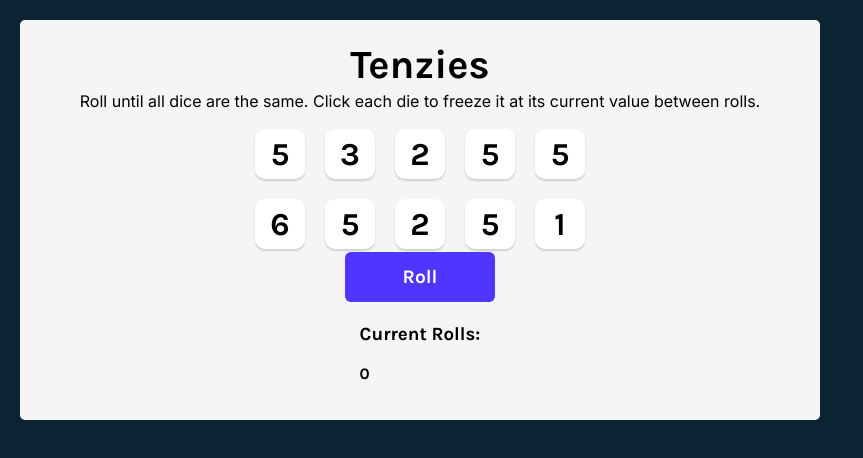
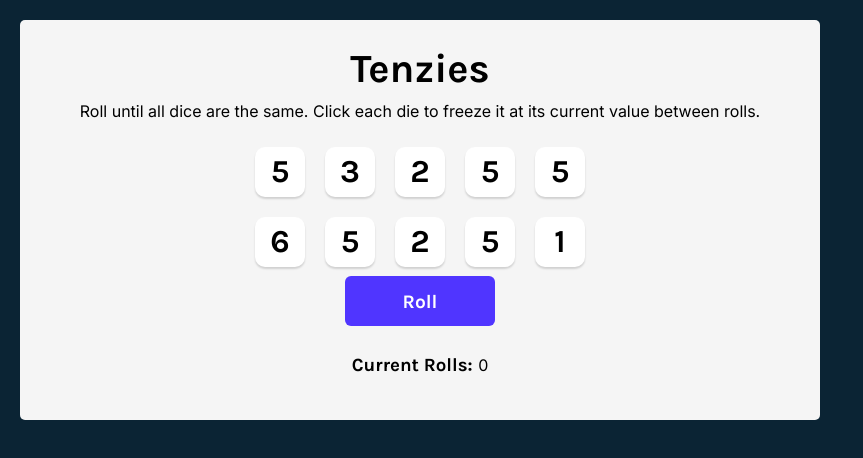
Before and after one commit to PauloMBorges/scrimba-react-tenzies, a React (Vite) app: page / in a window 1280 px wide. Shown: the top 458 px of the page, without its empty margins (0-863 px from the left). Built offline with nearby package versions, Linux system fonts and the light colour scheme.

Commit message:
Style Count

```diff
--- a/src/components/Count.jsx
+++ b/src/components/Count.jsx
@@ -2,8 +2,8 @@ function Count(props) {
   return (
     <div className="count-container">
       <div className="count">
-        <h3>Current Rolls: </h3>
-        <p>{props.rollCount}</p>
+        <h3 className="count-title">Current Rolls: </h3>
+        <p className="count-value">{props.rollCount}</p>
       </div>
     </div>
   );
--- a/src/index.css
+++ b/src/index.css
@@ -73,3 +73,14 @@ main {
   margin-top: 0;
   text-align: center;
 }
+
+.count {
+  display: flex;
+  align-items: center;
+  gap: .35em;
+}
+
+.count-value {
+  font-family: "Inter", sans-serif;
+  font-weight: 400;
+}
```
